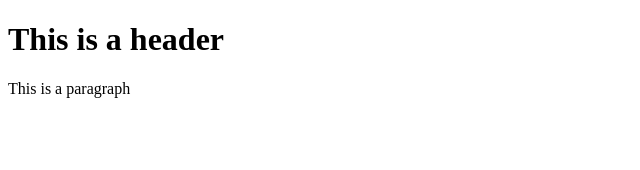
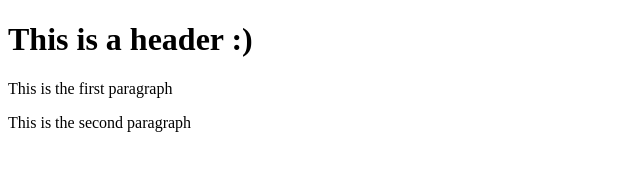
Before and after one commit to KennyKeyz/gittest, a website: page index.html in a window 1280 px wide. Shown: the whole page, without its empty margins (0-640 px from the left). Drawn offline with Linux system fonts and the light colour scheme.

Commit message:
adding new files after installing lite-server and adding a git ignore file to exempte node_modules

```diff
--- a/index.html
+++ b/index.html
@@ -7,7 +7,8 @@
     <title> Document </title>
 </head>
 <body>
-     <h1> This is a header </h1>
-     <p> This is a paragraph </p>
+     <h1> This is a header :) </h1>
+     <p> This is the first paragraph </p>
+     <p> This is the second paragraph </p>
 </body>
 </html>
```
Also changed, not shown: package.json (added, +16 -0 lines), 2 other files.
